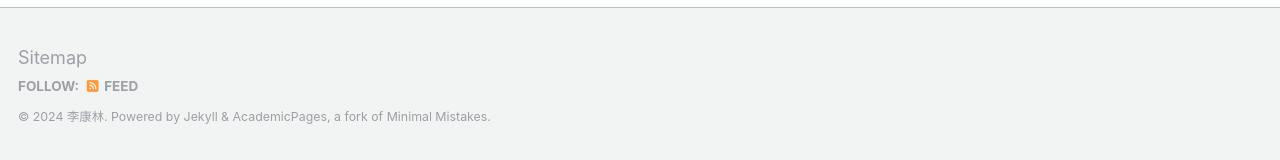
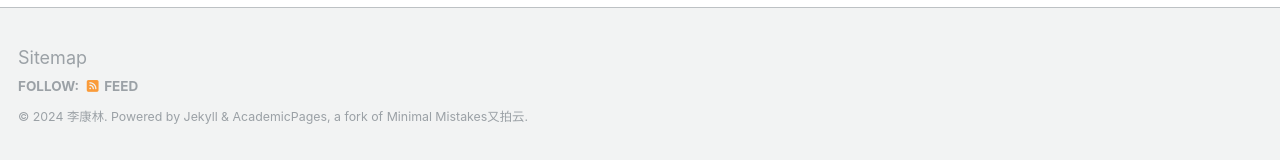
Before and after one commit to Yikumasai/AcadHomepage-Alpha, a Jekyll site: the page built from _pages/about.md, in a window 1280 px wide and 900 px high, scrolled down 644 px. Shown: the part 737-897 px from the top of the window. Built offline with Jekyll 4.4.1, drawn with Linux system fonts in a browser that asks for light colours.

Commit message:
Update footer.html

```diff
--- a/_includes/footer.html
+++ b/_includes/footer.html
@@ -21,4 +21,4 @@
   </ul>
 </div>
 
-<div class="page__footer-copyright">&copy; {{ site.time | date: '%Y' }} {{ site.name | default: site.title }}. {{ site.data.ui-text[site.locale].powered_by | default: "Powered by" }} <a href="http://jekyllrb.com" rel="nofollow">Jekyll</a> &amp; <a href="https://github.com/academicpages/academicpages.github.io">AcademicPages</a>, a fork of <a href="https://mademistakes.com/work/minimal-mistakes-jekyll-theme/" rel="nofollow">Minimal Mistakes</a>.</div>
+<div class="page__footer-copyright">&copy; {{ site.time | date: '%Y' }} {{ site.name | default: site.title }}. {{ site.data.ui-text[site.locale].powered_by | default: "Powered by" }} <a href="http://jekyllrb.com" rel="nofollow">Jekyll</a> &amp; <a href="https://github.com/academicpages/academicpages.github.io">AcademicPages</a>, a fork of <a href="https://mademistakes.com/work/minimal-mistakes-jekyll-theme/" rel="nofollow">Minimal Mistakes</a><a href="https://www.upyun.com/?utm_source=lianmeng&utm_medium=referral">又拍云</a>.</div>
```
